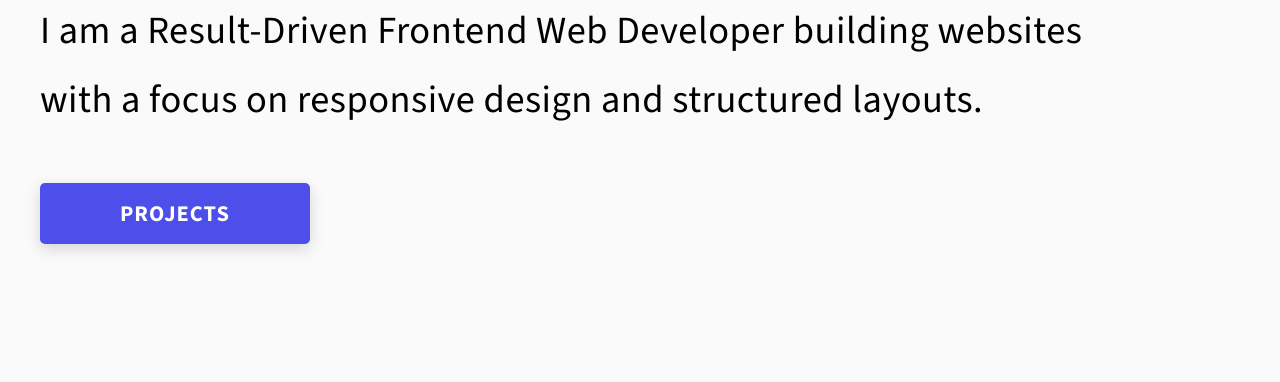
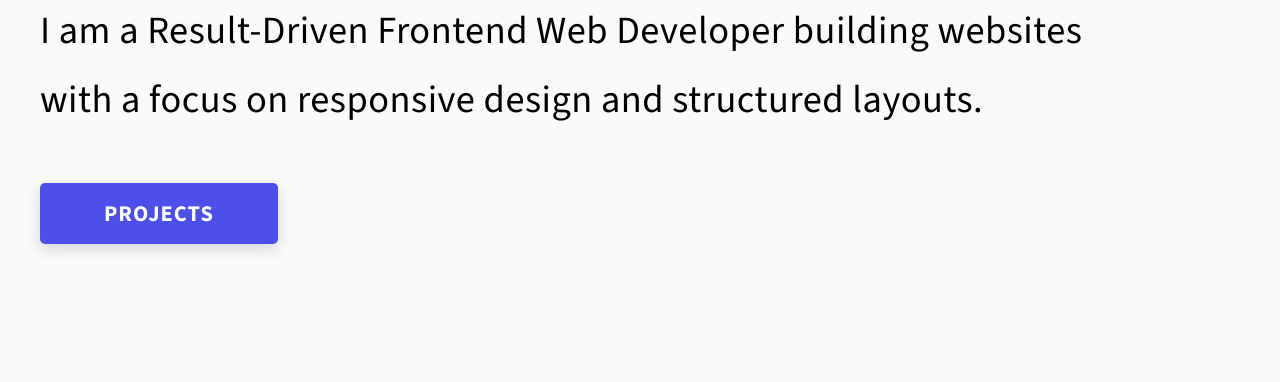
Before and after one commit to Chiemezie-Uchenwoke/my-portfolio, a plain HTML site: page index.html in a window 1280 px wide. Shown: the part 275-657 px from the top of the page. Drawn offline with nearby package versions, Linux system fonts and the light colour scheme.

Commit message:
Update style.css

```diff
--- a/style.css
+++ b/style.css
@@ -53,7 +53,7 @@ p{
     background-color: #4E4FEB;
     color: white;
     display: inline-block;
-    padding: 0.7rem 4rem;
+    padding: 0.7rem 3rem;
     font-size: 1.4rem;
     letter-spacing: 1px;
     font-weight: bold;
@@ -488,7 +488,7 @@ hr{
     }
 
     .btn-style{
-        padding: 1rem 5rem;
+        padding: 1rem 4rem;
     }
 
     /* about-styling */
```
